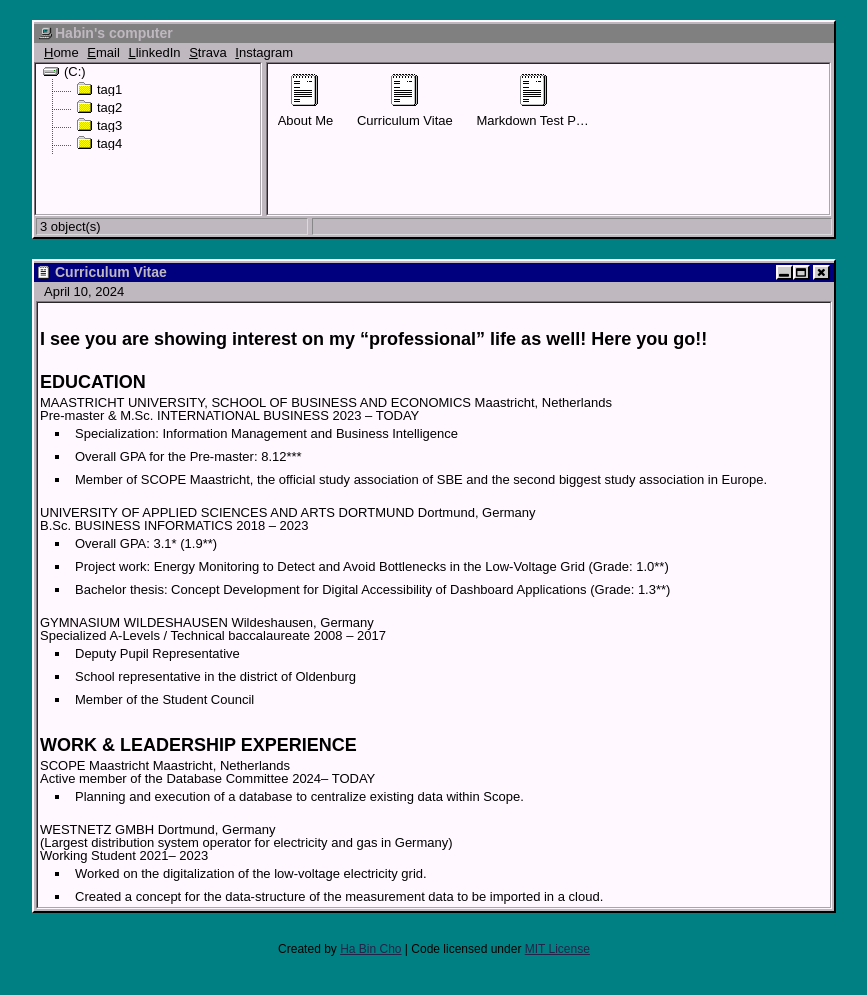
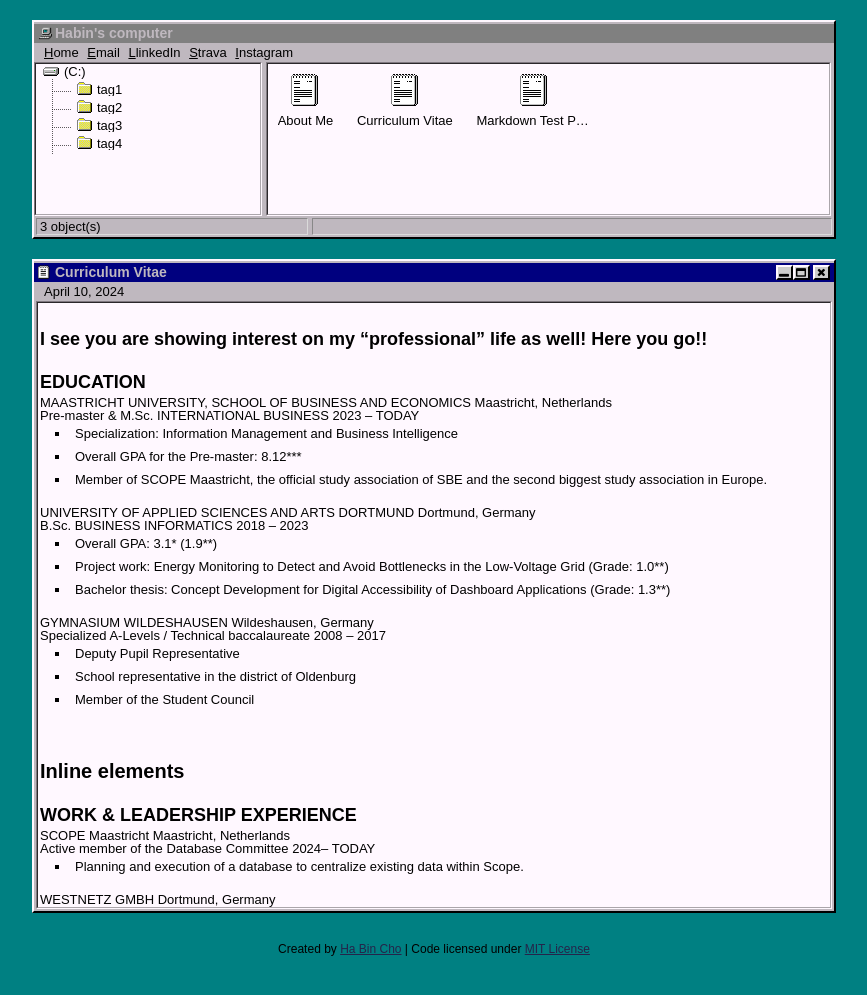
Before and after one commit to heybin314/heybin314.github.io, a Jekyll site: the page built from _posts/2024-04-10-cv.md, in a window 1280 px wide. Shown: the top 995 px of the page, without its empty margins (206-1073 px from the left). Built offline with Jekyll 4.4.1, drawn with Linux system fonts in a browser that asks for light colours.

Commit message:
Update 2024-04-10-cv.md

```diff
--- a/_posts/2024-04-10-cv.md
+++ b/_posts/2024-04-10-cv.md
@@ -26,6 +26,7 @@
 - School representative in the district of Oldenburg
 - Member of the Student Council
 
+# <a name="Inline"></a>Inline elements
 
 ## WORK & LEADERSHIP EXPERIENCE
 ### SCOPE Maastricht Maastricht, Netherlands
@@ -52,12 +53,14 @@
 - Worked with people with severe physical and mental disabilities.
 - Planning and accompanying trips and events.
 
+# <a name="Inline"></a>Inline elements
+
 ## SKILLS, ACTIVITIES & INTERESTS
 Languages: Fluent in German and English, Conversational proficiency in Korean, Basic knowledge in French
 Technical Skills: Java, mySQL, KQL, JavaScript, Python, HTML & CSS, R, (e)EPK, SPSS, R, Adobe Photoshop
 Activities: Member of the badminton association of Maastricht University, road cycling, music & art
 Interests: Sports (badminton and road cycling), music and movies/shows
 - Time magazine’s “Person Of The Year” in 2006
-
+# <a name="Inline"></a>Inline elements
 
 (* Grade conversion according to RWTH Aachen’s guidelines, ** German grading system, *** Dutch grading system)
```
